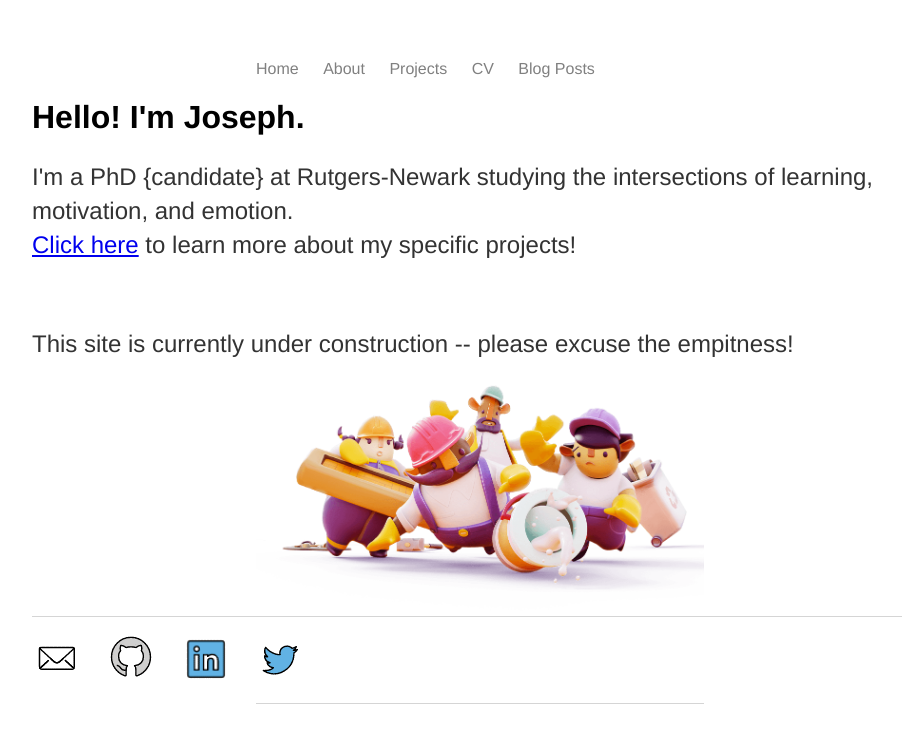
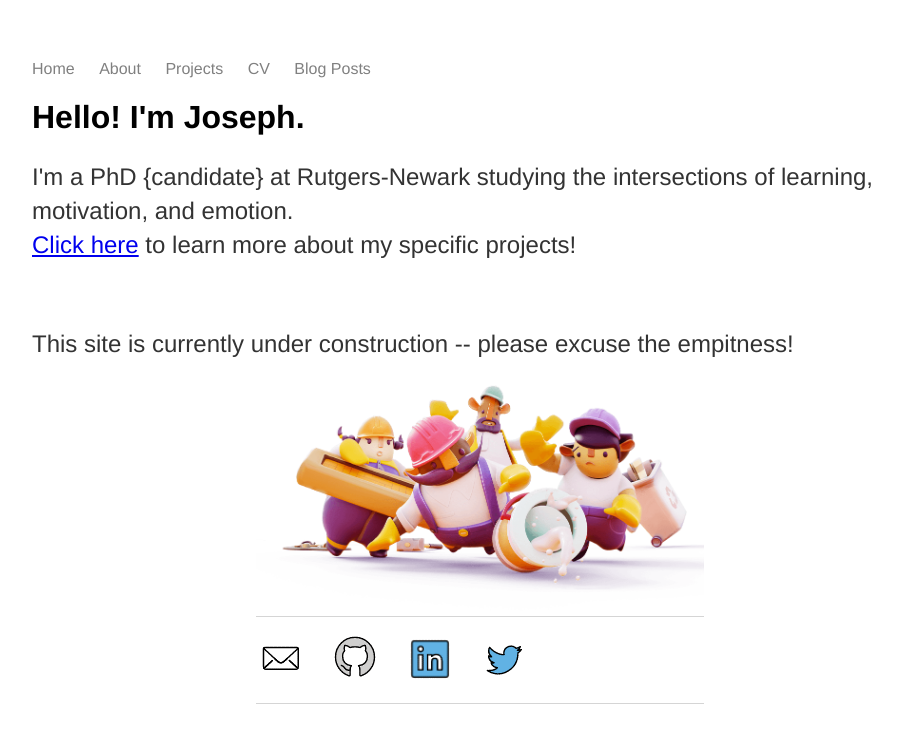
Before and after one commit to ColantonioLearn/ColantonioLearn.github.io, a Jekyll site: the page built from index.html, in a window 1280 px wide. Shown: the top 743 px of the page, without its empty margins (160-1062 px from the left). Built offline with Jekyll 4.4.1, drawn with Linux system fonts in a browser that asks for light colours.

Commit message:
center 2

```diff
--- a/_layouts/default.html
+++ b/_layouts/default.html
@@ -6,7 +6,7 @@
 		<link rel="stylesheet" type="text/css" href="/css/main.css">
 	</head>
 	<body>
-		<nav class='center'>
+		<nav>
     		<ul>
         		<li><a href="/" class="menu">Home</a></li>
 	        	<li><a href="/about" class="menu">About</a></li>
--- a/about/index.html
+++ b/about/index.html
@@ -9,7 +9,7 @@ title: About Joseph
   <br/>Expect more as I finish building the site's framework! </p>
 </div><!-- /.blurb -->
 <footer>
-		<ul>
+		<ul class='center'>
 				<li><a href="mailto:colantoniojoseph@gmail.com" class="menu">
 					<img src="/images/email.png" alt="email" width=50px>
 				</a></li>
--- a/blog/index.html
+++ b/blog/index.html
@@ -10,7 +10,7 @@ title: Joseph's Blog
 	    <li><span>{{ post.date | date_to_string }}</span> » <a href="{{ post.url }}" title="{{ post.title }}">{{ post.title }}</a></li>
 	  {% endfor %}
 	</ul>
-	<footer>
+	<footer class='center'>
 			<ul>
 					<li><a href="mailto:colantoniojoseph@gmail.com" class="menu">
 						<img src="/images/email.png" alt="email" width=50px>
--- a/index.html
+++ b/index.html
@@ -11,7 +11,7 @@ title: Joseph A. Colantonio II
 	<p>This site is currently under construction -- please excuse the empitness!</p>
 	<img src="/images/toolsup.png" alt="uh-oh!" class="center">
 </div><!-- /.blurb -->
-<footer>
+<footer class='center'>
 		<ul>
 				<li><a href="mailto:colantoniojoseph@gmail.com" class="menu">
 					<img src="/images/email.png" alt="email" width=50px>
--- a/projects/index.html
+++ b/projects/index.html
@@ -7,7 +7,7 @@ title: Ongoing Projects
 	<p>In progress! Projects will go here.
 	<br/>Expect more as I finish building the site's framework! </p>
 </div><!-- /.blurb -->
-<footer>
+<footer class='center'>
 		<ul>
 				<li><a href="mailto:colantoniojoseph@gmail.com" class="menu">
 					<img src="/images/email.png" alt="email" width=50px>
```
